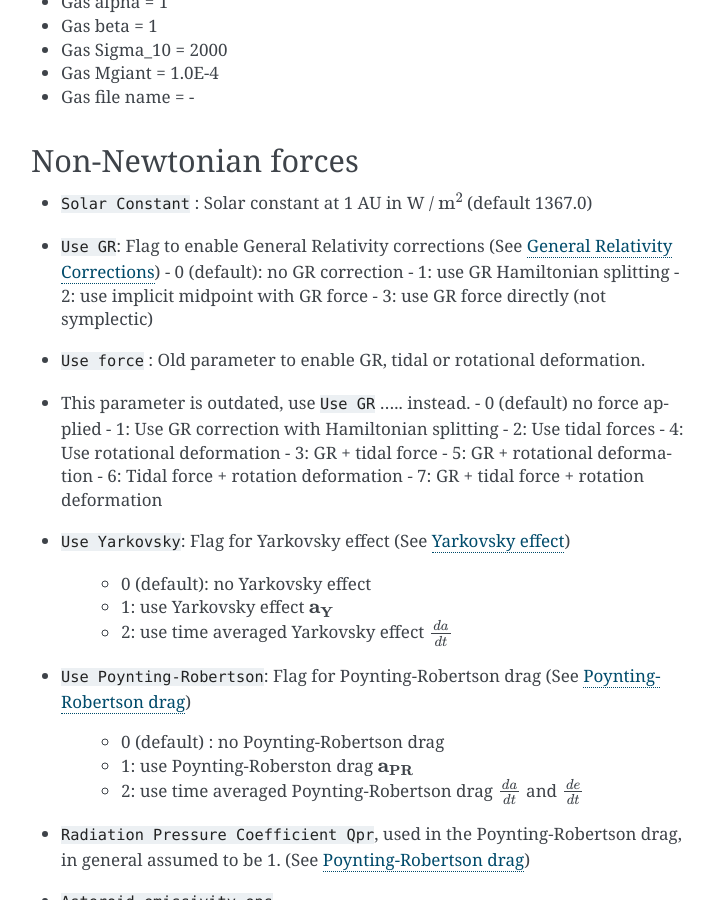
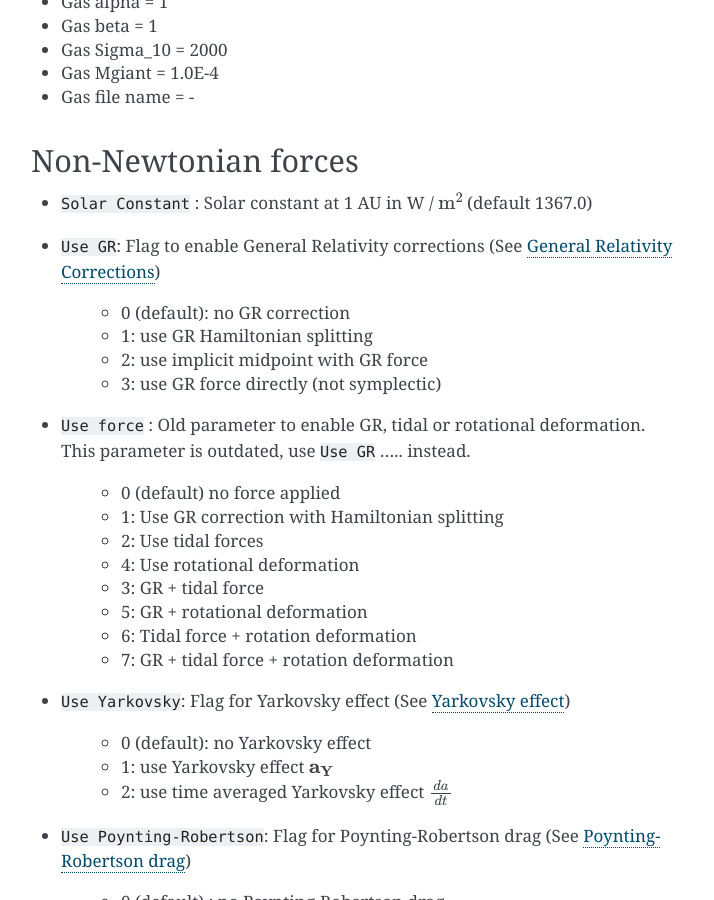
Before and after one commit to vinfreecs/genga, a Sphinx documentation site: the page built from docs/Param.rst, in a window 1280 px wide and 900 px high, scrolled down 4960 px. Shown: the whole window, without its empty margins (389-1103 px from the left). Built offline with Sphinx 7.4.7, drawn with Linux system fonts in a browser that asks for light colours.

```diff
--- a/docs/Param.rst
+++ b/docs/Param.rst
@@ -206,6 +206,7 @@
 - :literal:`Solar Constant` : Solar constant at 1 AU in W / :math:`\text{m}^2` (default 1367.0)
 
 - | :literal:`Use GR`: Flag to enable General Relativity corrections (See :ref:`GR`)
+
    - 0 (default): no GR correction
    - 1: use GR Hamiltonian splitting
    - 2: use implicit midpoint with GR force
@@ -213,7 +214,8 @@
 
 
 - | :literal:`Use force` : Old parameter to enable GR, tidal or rotational deformation.
-- | This parameter is outdated, use :literal:`Use GR` ..... instead.
+  | This parameter is outdated, use :literal:`Use GR` ..... instead.
+
    - 0 (default) no force applied
    - 1: Use GR correction with Hamiltonian splitting
    - 2: Use tidal forces
```
Also changed, not shown: 5 other files.
